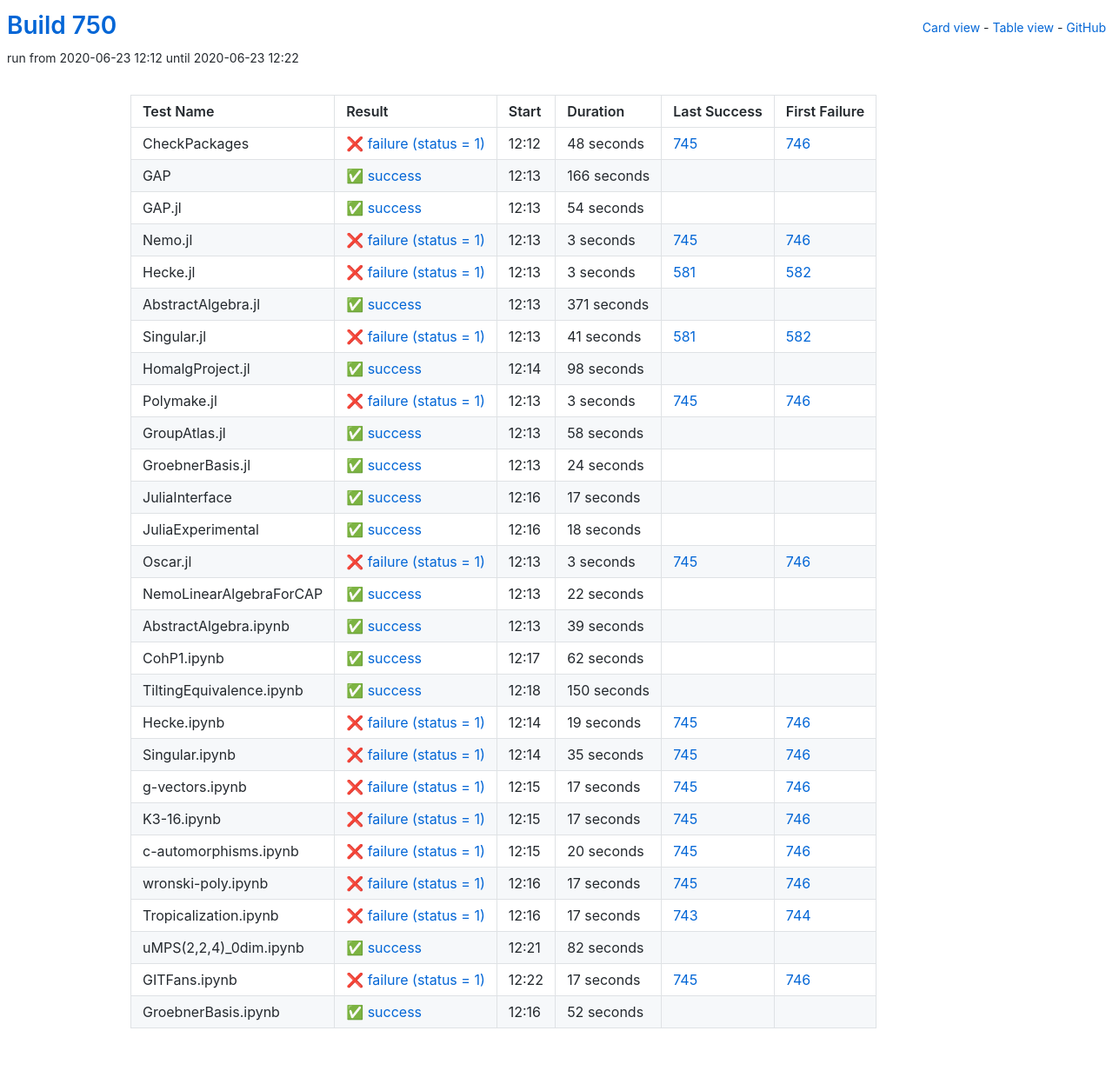
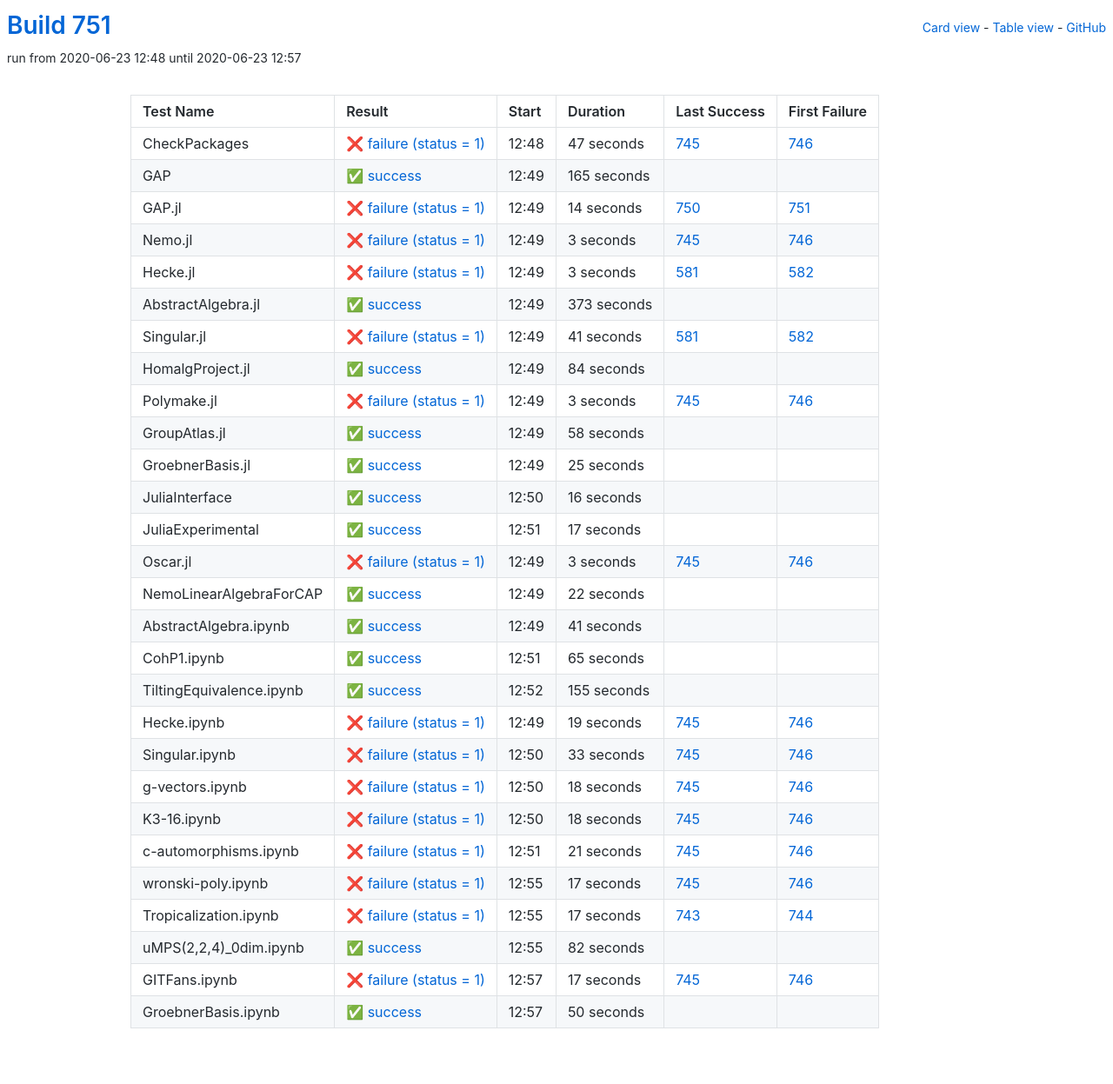
Before and after one commit to oscar-system/oscar-ci-status-1.4, a Jekyll site: the page built from table.html, in a window 1280 px wide. Shown: the whole page at 87% size. Built offline with Jekyll 4.4.1, drawn with Linux system fonts in a browser that asks for light colours.

Commit message:
Build #751

```diff
--- a/_data/ci.yml
+++ b/_data/ci.yml
@@ -1,6 +1,6 @@
 ---
-build: 750
-build_url: https://oscarci.mathematik.uni-kl.de/job/oscar-julia-1.4/750/
+build: 751
+build_url: https://oscarci.mathematik.uni-kl.de/job/oscar-julia-1.4/751/
 job: oscar-julia-1.4
 organization: oscar-system
 repo: oscar-ci-status-1.4
@@ -8,44 +8,44 @@ repourl: https://github.com/oscar-system/oscar-ci-status-1.4
 tests:
 - name: CheckPackages
   id: checkpackages
-  log: https://oscarci.mathematik.uni-kl.de/job/oscar-julia-1.4/750/artifact/logs/build-750/CheckPackages.log
-  start: 2020-06-23 12:12
+  log: https://oscarci.mathematik.uni-kl.de/job/oscar-julia-1.4/751/artifact/logs/build-751/CheckPackages.log
+  start: 2020-06-23 12:48
   success: false
   exitcode: 1
   status: failure
-  duration: 48
+  duration: 47
   last_success: 745
   last_success_url: https://oscarci.mathematik.uni-kl.de/job/oscar-julia-1.4/745/
   first_failure: 746
   first_failure_url: https://oscarci.mathematik.uni-kl.de/job/oscar-julia-1.4/746/
 - name: GAP
   id: gap
-  log: https://oscarci.mathematik.uni-kl.de/job/oscar-julia-1.4/750/artifact/logs/build-750/GAP.log
-  start: 2020-06-23 12:13
+  log: https://oscarci.mathematik.uni-kl.de/job/oscar-julia-1.4/751/artifact/logs/build-751/GAP.log
+  start: 2020-06-23 12:49
   success: true
   exitcode: 0
   status: success
-  duration: 166
+  duration: 165
   last_success: false
   last_success_url:
   first_failure: false
   first_failure_url:
 - name: GAP.jl
   id: gap-jl
-  log: https://oscarci.mathematik.uni-kl.de/job/oscar-julia-1.4/750/artifact/logs/build-750/GAP.jl.log
-  start: 2020-06-23 12:13
-  success: true
-  exitcode: 0
-  status: success
-  duration: 54
-  last_success: false
-  last_success_url:
-  first_failure: false
-  first_failure_url:
+  log: https://oscarci.mathematik.uni-kl.de/job/oscar-julia-1.4/751/artifact/logs/build-751/GAP.jl.log
+  start: 2020-06-23 12:49
+  success: false
+  exitcode: 1
+  status: failure
+  duration: 14
+  last_success: 750
+  last_success_url: https://oscarci.mathematik.uni-kl.de/job/oscar-julia-1.4/750/
+  first_failure: 751
+  first_failure_url: https://oscarci.mathematik.uni-kl.de/job/oscar-julia-1.4/751/
 - name: Nemo.jl
   id: nemo-jl
-  log: https://oscarci.mathematik.uni-kl.de/job/oscar-julia-1.4/750/artifact/logs/build-750/Nemo.jl.log
-  start: 2020-06-23 12:13
+  log: https://oscarci.mathematik.uni-kl.de/job/oscar-julia-1.4/751/artifact/logs/build-751/Nemo.jl.log
+  start: 2020-06-23 12:49
   success: false
   exitcode: 1
   status: failure
@@ -56,8 +56,8 @@ tests:
   first_failure_url: https://oscarci.mathematik.uni-kl.de/job/oscar-julia-1.4/746/
 - name: Hecke.jl
   id: hecke-jl
-  log: https://oscarci.mathematik.uni-kl.de/job/oscar-julia-1.4/750/artifact/logs/build-750/Hecke.jl.log
-  start: 2020-06-23 12:13
+  log: https://oscarci.mathematik.uni-kl.de/job/oscar-julia-1.4/751/artifact/logs/build-751/Hecke.jl.log
+  start: 2020-06-23 12:49
   success: false
   exitcode: 1
   status: failure
@@ -68,20 +68,20 @@ tests:
   first_failure_url: https://oscarci.mathematik.uni-kl.de/job/oscar-julia-1.4/582/
 - name: AbstractAlgebra.jl
   id: abstractalgebra-jl
-  log: https://oscarci.mathematik.uni-kl.de/job/oscar-julia-1.4/750/artifact/logs/build-750/AbstractAlgebra.jl.log
-  start: 2020-06-23 12:13
+  log: https://oscarci.mathematik.uni-kl.de/job/oscar-julia-1.4/751/artifact/logs/build-751/AbstractAlgebra.jl.log
+  start: 2020-06-23 12:49
   success: true
   exitcode: 0
   status: success
-  duration: 371
+  duration: 373
   last_success: false
   last_success_url:
   first_failure: false
   first_failure_url:
 - name: Singular.jl
   id: singular-jl
-  log: https://oscarci.mathematik.uni-kl.de/job/oscar-julia-1.4/750/artifact/logs/build-750/Singular.jl.log
-  start: 2020-06-23 12:13
+  log: https://oscarci.mathematik.uni-kl.de/job/oscar-julia-1.4/751/artifact/logs/build-751/Singular.jl.log
+  start: 2020-06-23 12:49
   success: false
   exitcode: 1
   status: failure
@@ -92,20 +92,20 @@ tests:
   first_failure_url: https://oscarci.mathematik.uni-kl.de/job/oscar-julia-1.4/582/
 - name: HomalgProject.jl
   id: homalgproject-jl
-  log: https://oscarci.mathematik.uni-kl.de/job/oscar-julia-1.4/750/artifact/logs/build-750/HomalgProject.jl.log
-  start: 2020-06-23 12:14
+  log: https://oscarci.mathematik.uni-kl.de/job/oscar-julia-1.4/751/artifact/logs/build-751/HomalgProject.jl.log
+  start: 2020-06-23 12:49
   success: true
   exitcode: 0
   status: success
-  duration: 98
+  duration: 84
   last_success: false
   last_success_url:
   first_failure: false
   first_failure_url:
 - name: Polymake.jl
   id: polymake-jl
-  log: https://oscarci.mathematik.uni-kl.de/job/oscar-julia-1.4/750/artifact/logs/build-750/Polymake.jl.log
-  start: 2020-06-23 12:13
+  log: https://oscarci.mathematik.uni-kl.de/job/oscar-julia-1.4/751/artifact/logs/build-751/Polymake.jl.log
+  start: 2020-06-23 12:49
   success: false
   exitcode: 1
   status: failure
@@ -116,8 +116,8 @@ tests:
   first_failure_url: https://oscarci.mathematik.uni-kl.de/job/oscar-julia-1.4/746/
 - name: GroupAtlas.jl
   id: groupatlas-jl
-  log: https://oscarci.mathematik.uni-kl.de/job/oscar-julia-1.4/750/artifact/logs/build-750/GroupAtlas.jl.log
-  start: 2020-06-23 12:13
+  log: https://oscarci.mathematik.uni-kl.de/job/oscar-julia-1.4/751/artifact/logs/build-751/GroupAtlas.jl.log
+  start: 2020-06-23 12:49
   success: true
   exitcode: 0
   status: success
@@ -128,20 +128,32 @@ tests:
   first_failure_url:
 - name: GroebnerBasis.jl
   id: groebnerbasis-jl
-  log: https://oscarci.mathematik.uni-kl.de/job/oscar-julia-1.4/750/artifact/logs/build-750/GroebnerBasis.jl.log
-  start: 2020-06-23 12:13
+  log: https://oscarci.mathematik.uni-kl.de/job/oscar-julia-1.4/751/artifact/logs/build-751/GroebnerBasis.jl.log
+  start: 2020-06-23 12:49
   success: true
   exitcode: 0
   status: success
-  duration: 24
+  duration: 25
   last_success: false
   last_success_url:
   first_failure: false
   first_failure_url:
 - name: JuliaInterface
   id: juliainterface
-  log: https://oscarci.mathematik.uni-kl.de/job/oscar-julia-1.4/750/artifact/logs/build-750/JuliaInterface.log
-  start: 2020-06-23 12:16
+  log: https://oscarci.mathematik.uni-kl.de/job/oscar-julia-1.4/751/artifact/logs/build-751/JuliaInterface.log
+  start: 2020-06-23 12:50
+  success: true
+  exitcode: 0
+  status: success
+  duration: 16
+  last_success: false
+  last_success_url:
+  first_failure: false
+  first_failure_url:
+- name: JuliaExperimental
+  id: juliaexperimental
+  log: https://oscarci.mathematik.uni-kl.de/job/oscar-julia-1.4/751/artifact/logs/build-751/JuliaExperimental.log
+  start: 2020-06-23 12:51
   success: true
   exitcode: 0
   status: success
@@ -150,22 +162,10 @@ tests:
   last_success_url:
   first_failure: false
   first_failure_url:
-- name: JuliaExperimental
-  id: juliaexperimental
-  log: https://oscarci.mathematik.uni-kl.de/job/oscar-julia-1.4/750/artifact/logs/build-750/JuliaExperimental.log
-  start: 2020-06-23 12:16
-  success: true
-  exitcode: 0
-  status: success
-  duration: 18
-  last_success: false
-  last_success_url:
-  first_failure: false
-  first_failure_url:
 - name: Oscar.jl
   id: oscar-jl
-  log: https://oscarci.mathematik.uni-kl.de/job/oscar-julia-1.4/750/artifact/logs/build-750/Oscar.jl.log
-  start: 2020-06-23 12:13
+  log: https://oscarci.mathematik.uni-kl.de/job/oscar-julia-1.4/751/artifact/logs/build-751/Oscar.jl.log
+  start: 2020-06-23 12:49
   success: false
   exitcode: 1
   status: failure
@@ -176,8 +176,8 @@ tests:
   first_failure_url: https://oscarci.mathematik.uni-kl.de/job/oscar-julia-1.4/746/
 - name: NemoLinearAlgebraForCAP
   id: nemolinearalgebraforcap
-  log: https://oscarci.mathematik.uni-kl.de/job/oscar-julia-1.4/750/artifact/logs/build-750/NemoLinearAlgebraForCAP.log
-  start: 2020-06-23 12:13
+  log: https://oscarci.mathematik.uni-kl.de/job/oscar-julia-1.4/751/artifact/logs/build-751/NemoLinearAlgebraForCAP.log
+  start: 2020-06-23 12:49
   success: true
   exitcode: 0
   status: success
@@ -188,44 +188,44 @@ tests:
   first_failure_url:
 - name: AbstractAlgebra.ipynb
   id: abstractalgebra-ipynb
-  log: https://oscarci.mathematik.uni-kl.de/job/oscar-julia-1.4/750/artifact/logs/build-750/AbstractAlgebra.ipynb.log
-  start: 2020-06-23 12:13
+  log: https://oscarci.mathematik.uni-kl.de/job/oscar-julia-1.4/751/artifact/logs/build-751/AbstractAlgebra.ipynb.log
+  start: 2020-06-23 12:49
   success: true
   exitcode: 0
   status: success
-  duration: 39
+  duration: 41
   last_success: false
   last_success_url:
   first_failure: false
   first_failure_url:
 - name: CohP1.ipynb
   id: cohp1-ipynb
-  log: https://oscarci.mathematik.uni-kl.de/job/oscar-julia-1.4/750/artifact/logs/build-750/CohP1.ipynb.log
-  start: 2020-06-23 12:17
+  log: https://oscarci.mathematik.uni-kl.de/job/oscar-julia-1.4/751/artifact/logs/build-751/CohP1.ipynb.log
+  start: 2020-06-23 12:51
   success: true
   exitcode: 0
   status: success
-  duration: 62
+  duration: 65
   last_success: false
   last_success_url:
   first_failure: false
   first_failure_url:
 - name: TiltingEquivalence.ipynb
   id: tiltingequivalence-ipynb
-  log: https://oscarci.mathematik.uni-kl.de/job/oscar-julia-1.4/750/artifact/logs/build-750/TiltingEquivalence.ipynb.log
-  start: 2020-06-23 12:18
+  log: https://oscarci.mathematik.uni-kl.de/job/oscar-julia-1.4/751/artifact/logs/build-751/TiltingEquivalence.ipynb.log
+  start: 2020-06-23 12:52
   success: true
   exitcode: 0
   status: success
-  duration: 150
+  duration: 155
   last_success: false
   last_success_url:
   first_failure: false
   first_failure_url:
 - name: Hecke.ipynb
   id: hecke-ipynb
-  log: https://oscarci.mathematik.uni-kl.de/job/oscar-julia-1.4/750/artifact/logs/build-750/Hecke.ipynb.log
-  start: 2020-06-23 12:14
+  log: https://oscarci.mathematik.uni-kl.de/job/oscar-julia-1.4/751/artifact/logs/build-751/Hecke.ipynb.log
+  start: 2020-06-23 12:49
   success: false
   exitcode: 1
   status: failure
@@ -236,56 +236,56 @@ tests:
   first_failure_url: https://oscarci.mathematik.uni-kl.de/job/oscar-julia-1.4/746/
 - name: Singular.ipynb
   id: singular-ipynb
-  log: https://oscarci.mathematik.uni-kl.de/job/oscar-julia-1.4/750/artifact/logs/build-750/Singular.ipynb.log
-  start: 2020-06-23 12:14
+  log: https://oscarci.mathematik.uni-kl.de/job/oscar-julia-1.4/751/artifact/logs/build-751/Singular.ipynb.log
+  start: 2020-06-23 12:50
   success: false
   exitcode: 1
   status: failure
-  duration: 35
+  duration: 33
   last_success: 745
   last_success_url: https://oscarci.mathematik.uni-kl.de/job/oscar-julia-1.4/745/
   first_failure: 746
   first_failure_url: https://oscarci.mathematik.uni-kl.de/job/oscar-julia-1.4/746/
 - name: g-vectors.ipynb
   id: g-vectors-ipynb
-  log: https://oscarci.mathematik.uni-kl.de/job/oscar-julia-1.4/750/artifact/logs/build-750/g-vectors.ipynb.log
-  start: 2020-06-23 12:15
+  log: https://oscarci.mathematik.uni-kl.de/job/oscar-julia-1.4/751/artifact/logs/build-751/g-vectors.ipynb.log
+  start: 2020-06-23 12:50
   success: false
   exitcode: 1
   status: failure
-  duration: 17
+  duration: 18
   last_success: 745
   last_success_url: https://oscarci.mathematik.uni-kl.de/job/oscar-julia-1.4/745/
   first_failure: 746
   first_failure_url: https://oscarci.mathematik.uni-kl.de/job/oscar-julia-1.4/746/
 - name: K3-16.ipynb
   id: k3-16-ipynb
-  log: https://oscarci.mathematik.uni-kl.de/job/oscar-julia-1.4/750/artifact/logs/build-750/K3-16.ipynb.log
-  start: 2020-06-23 12:15
+  log: https://oscarci.mathematik.uni-kl.de/job/oscar-julia-1.4/751/artifact/logs/build-751/K3-16.ipynb.log
+  start: 2020-06-23 12:50
   success: false
   exitcode: 1
   status: failure
-  duration: 17
+  duration: 18
   last_success: 745
   last_success_url: https://oscarci.mathematik.uni-kl.de/job/oscar-julia-1.4/745/
   first_failure: 746
   first_failure_url: https://oscarci.mathematik.uni-kl.de/job/oscar-julia-1.4/746/
 - name: c-automorphisms.ipynb
   id: c-automorphisms-ipynb
-  log: https://oscarci.mathematik.uni-kl.de/job/oscar-julia-1.4/750/artifact/logs/build-750/c-automorphisms.ipynb.log
-  start: 2020-06-23 12:15
+  log: https://oscarci.mathematik.uni-kl.de/job/oscar-julia-1.4/751/artifact/logs/build-751/c-automorphisms.ipynb.log
+  start: 2020-06-23 12:51
   success: false
   exitcode: 1
   status: failure
-  duration: 20
+  duration: 21
   last_success: 745
   last_success_url: https://oscarci.mathematik.uni-kl.de/job/oscar-julia-1.4/745/
   first_failure: 746
   first_failure_url: https://oscarci.mathematik.uni-kl.de/job/oscar-julia-1.4/746/
 - name: wronski-poly.ipynb
   id: wronski-poly-ipynb
-  log: https://oscarci.mathematik.uni-kl.de/job/oscar-julia-1.4/750/artifact/logs/build-750/wronski-poly.ipynb.log
-  start: 2020-06-23 12:16
+  log: https://oscarci.mathematik.uni-kl.de/job/oscar-julia-1.4/751/artifact/logs/build-751/wronski-poly.ipynb.log
+  start: 2020-06-23 12:55
   success: false
   exitcode: 1
   status: failure
@@ -296,8 +296,8 @@ tests:
   first_failure_url: https://oscarci.mathematik.uni-kl.de/job/oscar-julia-1.4/746/
 - name: Tropicalization.ipynb
   id: tropicalization-ipynb
-  log: https://oscarci.mathematik.uni-kl.de/job/oscar-julia-1.4/750/artifact/logs/build-750/Tropicalization.ipynb.log
-  start: 2020-06-23 12:16
+  log: https://oscarci.mathematik.uni-kl.de/job/oscar-julia-1.4/751/artifact/logs/build-751/Tropicalization.ipynb.log
+  start: 2020-06-23 12:55
   success: false
   exitcode: 1
   status: failure
@@ -308,8 +308,8 @@ tests:
   first_failure_url: https://oscarci.mathematik.uni-kl.de/job/oscar-julia-1.4/744/
 - name: uMPS(2,2,4)_0dim.ipynb
   id: umps-2-2-4-0dim-ipynb
-  log: https://oscarci.mathematik.uni-kl.de/job/oscar-julia-1.4/750/artifact/logs/build-750/uMPS-2-2-4-_0dim.ipynb.log
-  start: 2020-06-23 12:21
+  log: https://oscarci.mathematik.uni-kl.de/job/oscar-julia-1.4/751/artifact/logs/build-751/uMPS-2-2-4-_0dim.ipynb.log
+  start: 2020-06-23 12:55
   success: true
   exitcode: 0
   status: success
@@ -320,8 +320,8 @@ tests:
   first_failure_url:
 - name: GITFans.ipynb
   id: gitfans-ipynb
-  log: https://oscarci.mathematik.uni-kl.de/job/oscar-julia-1.4/750/artifact/logs/build-750/GITFans.ipynb.log
-  start: 2020-06-23 12:22
+  log: https://oscarci.mathematik.uni-kl.de/job/oscar-julia-1.4/751/artifact/logs/build-751/GITFans.ipynb.log
+  start: 2020-06-23 12:57
   success: false
   exitcode: 1
   status: failure
@@ -332,12 +332,12 @@ tests:
   first_failure_url: https://oscarci.mathematik.uni-kl.de/job/oscar-julia-1.4/746/
 - name: GroebnerBasis.ipynb
   id: groebnerbasis-ipynb
-  log: https://oscarci.mathematik.uni-kl.de/job/oscar-julia-1.4/750/artifact/logs/build-750/GroebnerBasis.ipynb.log
-  start: 2020-06-23 12:16
+  log: https://oscarci.mathematik.uni-kl.de/job/oscar-julia-1.4/751/artifact/logs/build-751/GroebnerBasis.ipynb.log
+  start: 2020-06-23 12:57
   success: true
   exitcode: 0
   status: success
-  duration: 52
+  duration: 50
   last_success: false
   last_success_url:
   first_failure: false
```
Also changed, not shown: README.md.
